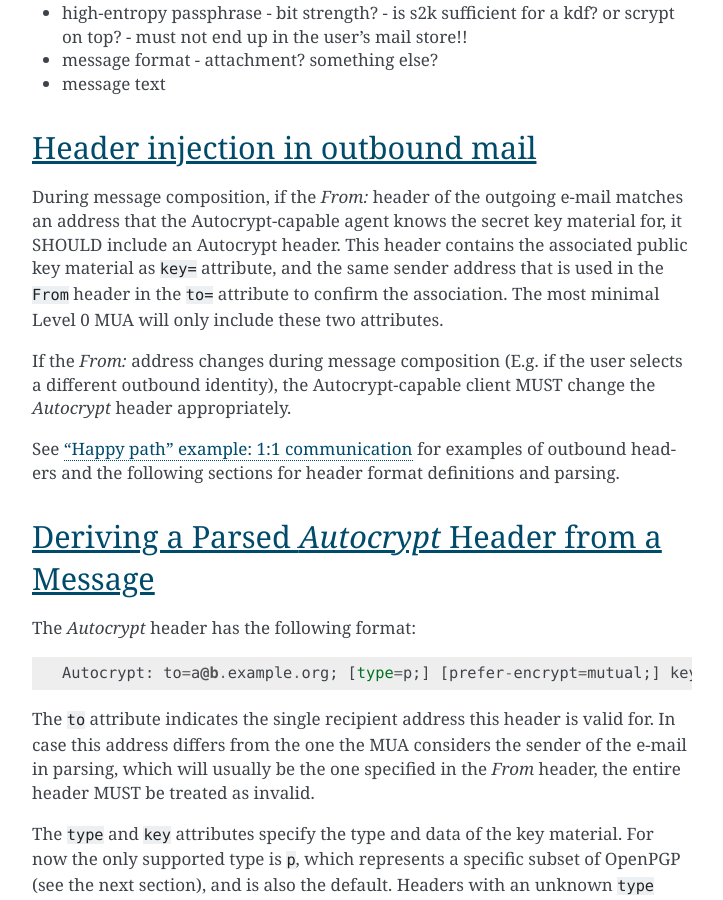
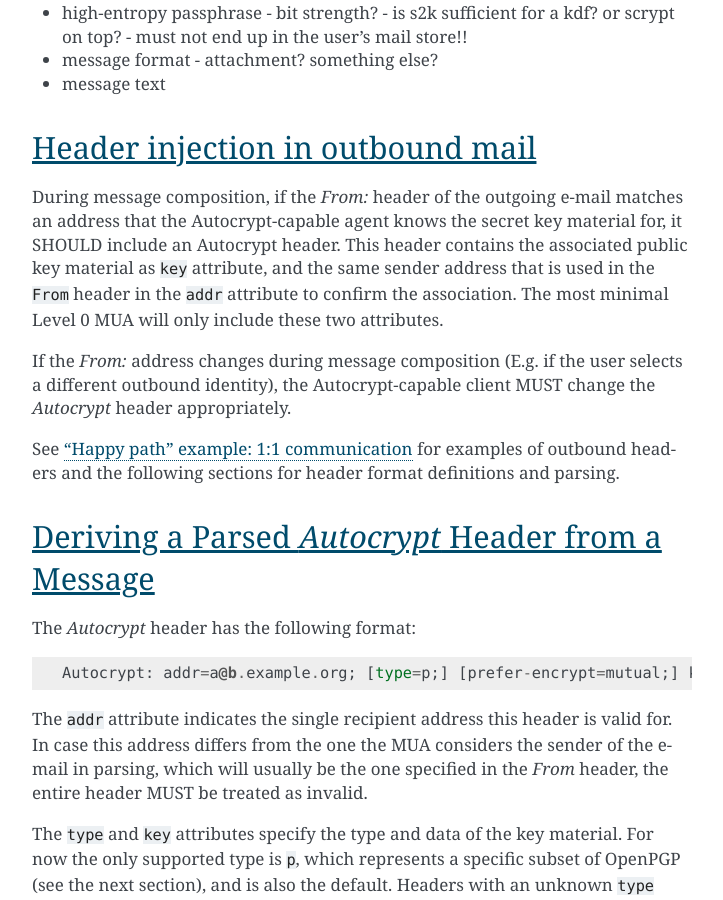
Before and after one commit to autocrypt/autocrypt, a Sphinx documentation site: the page built from doc/level0.rst, in a window 1280 px wide and 900 px high, scrolled down 2890 px. Shown: the whole window, without its empty margins (388-1111 px from the left). Built offline with Sphinx 7.4.7, drawn with Linux system fonts in a browser that asks for light colours.

Commit message:
use addr as the email address attribute
Also always refer to attributes without the trailing `=`.

addr is a bit more specific (grep is easier now).

```diff
--- a/doc/examples.rst
+++ b/doc/examples.rst
@@ -64,7 +64,7 @@ Consider a blank state and a first outgoing message from Alice to Bob::
 Upon sending this mail, Alice's MUA will add a header which contains her
 encryption key::
 
-    Autocrypt: to=alice@a.example; type=p; prefer-encrypted=yes; key=...
+    Autocrypt: addr=alice@a.example; type=p; prefer-encrypted=yes; key=...
 
 Bob's MUA will scan the incoming mail, find Alice's key and store it
 associated to the ``alice@a.example`` address taken from the
@@ -73,7 +73,7 @@ find the key and signal to Bob that the mail will be encrypted and
 after finalization of the mail encrypt it.  Moreover, Bob's MUA will
 add its own encryption info::
 
-    Autocrypt: to=bob@b.example; type=p; prefer-encrypted=yes; key=...
+    Autocrypt: addr=bob@b.example; type=p; prefer-encrypted=yes; key=...
 
 When Alice's MUA now scans the incoming mail from Bob it will store
 Bob's key and the fact that Bob sent an encrypted mail.  Subsequently
--- a/doc/faq.rst
+++ b/doc/faq.rst
@@ -92,14 +92,14 @@ headers as invalid and fall back to the one without a ``priority``
 attribute.
 
 
-Why do you use the ``to=`` attribute rather than the uid from the key?
+Why do you use the ``addr`` attribute rather than the uid from the key?
 ----------------------------------------------------------------------
 
 We need to store state about the key to use for a given e-mail
 address. Just importing the key into a keyring won't cut it.
 
 We want to be able to handle the header without having to parse the
-key first.  We believe that using the 'to' attribute will be more
+key first.  We believe that using the 'addr' attribute will be more
 forward compatible. For example we discussed hashing the uid in the
 keys so in case they leak to pgp keyservers they do not leak the e-mail
 address. This would not be compatible with requiring the e-mail address
--- a/doc/level0.rst
+++ b/doc/level0.rst
@@ -119,8 +119,8 @@ During message composition, if the :mailheader:`From:` header of the
 outgoing e-mail matches an address that the Autocrypt-capable agent
 knows the secret key material for, it SHOULD include an Autocrypt
 header. This header contains the associated public key material as
-``key=`` attribute, and the same sender address that is used in the
-``From`` header in the ``to=`` attribute to confirm the
+``key`` attribute, and the same sender address that is used in the
+``From`` header in the ``addr`` attribute to confirm the
 association. The most minimal Level 0 MUA will only include these two
 attributes.
 
@@ -139,9 +139,9 @@ Deriving a Parsed :mailheader:`Autocrypt` Header from a Message
 
 The :mailheader:`Autocrypt` header has the following format::
 
-    Autocrypt: to=a@b.example.org; [type=p;] [prefer-encrypt=mutual;] key=BASE64
+    Autocrypt: addr=a@b.example.org; [type=p;] [prefer-encrypt=mutual;] key=BASE64
 
-The ``to`` attribute indicates the single recipient address this
+The ``addr`` attribute indicates the single recipient address this
 header is valid for. In case this address differs from the one the MUA
 considers the sender of the e-mail in parsing, which will usually be
 the one specified in the :mailheader:`From` header, the entire header
@@ -194,7 +194,7 @@ OpenPGP packets:
  - a binding signature over ``Ke`` by ``Kp``
 
 The content of the user id packet is only decorative. By convention, it
-contains the same address used in the ``to`` attribute in angle brackets,
+contains the same address used in the ``addr`` attribute in angle brackets,
 conforming to the :rfc:`2822` grammar ``angle-addr``.
 
 These packets MUST be assembled in binary format (not ASCII-armored),
```
Also changed, not shown: doc/images/autocrypthappy.svg.
